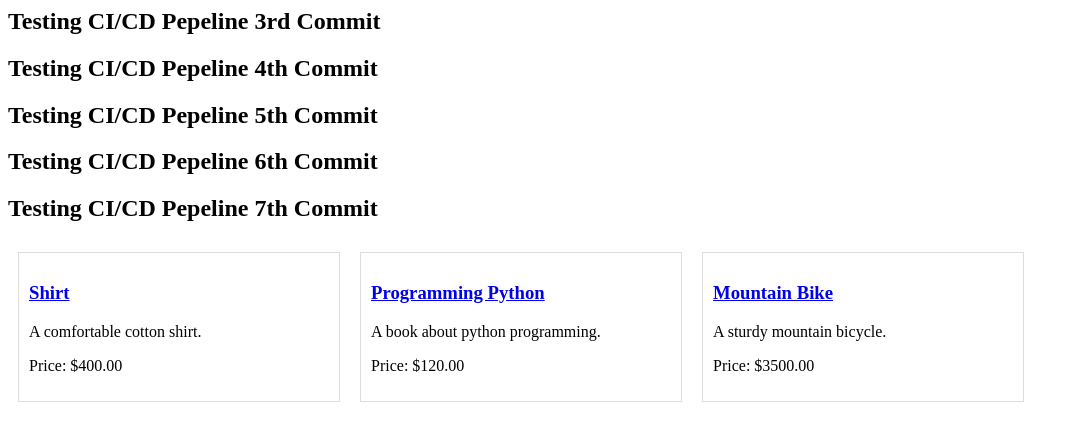
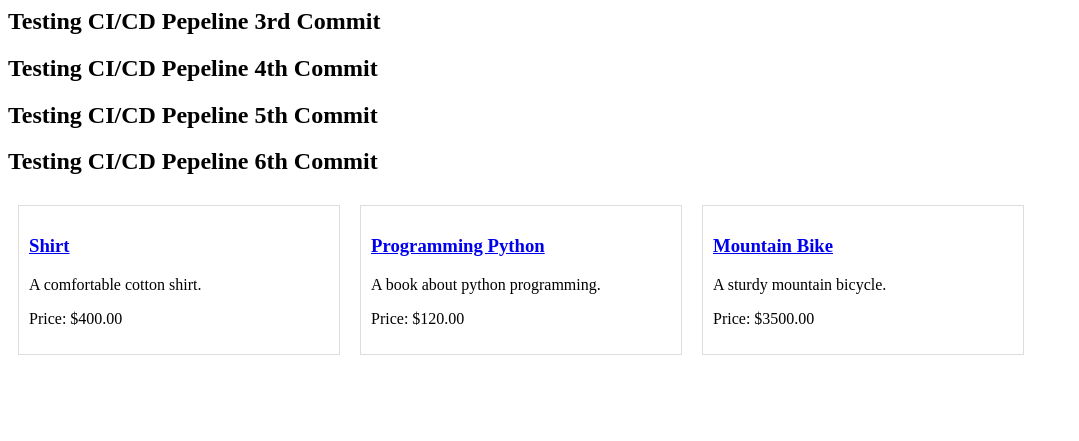
Before and after one commit to Aashish9311/CI-CD-Pipeline-For-Automated-Deployment, a Django app: page / in a window 1280 px wide. Shown: the part 166-607 px from the top of the page, without its empty margins (0-1079 px from the left). Run offline with Django 5.2, Linux system fonts and the light colour scheme; data comes from the database, SQL or seed files in the repository.

Commit message:
Update product_list.html

```diff
--- a/shop/templates/shop/product_list.html
+++ b/shop/templates/shop/product_list.html
@@ -10,8 +10,8 @@
         <h2>Testing CI/CD Pepeline 3rd Commit</h2>
     <h2>Testing CI/CD Pepeline 4th Commit</h2>
        <h2>Testing CI/CD Pepeline 5th Commit</h2>
- <h2>Testing CI/CD Pepeline 6th Commit</h2>
-     <h2>Testing CI/CD Pepeline 7th Commit</h2>
+     <h2>Testing CI/CD Pepeline 6th Commit</h2>
+
 
 
 
```
